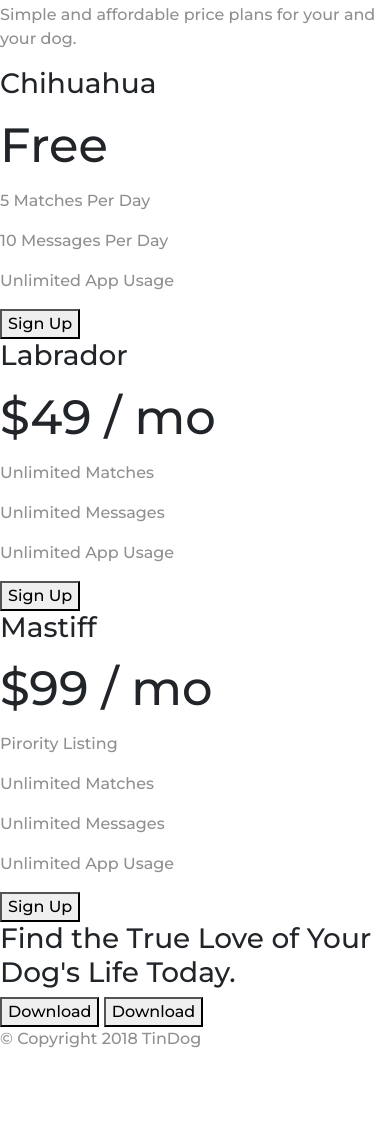
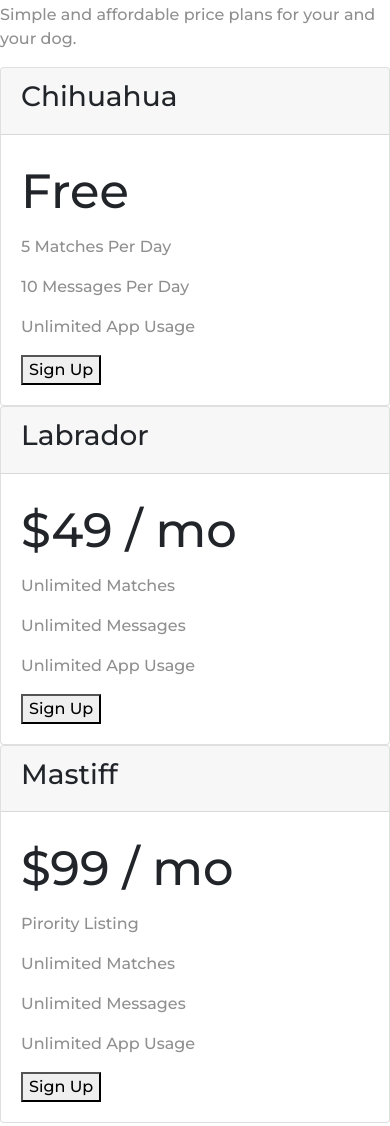
Before and after one commit to kanecruzwalker/bootstrap-practice, a plain HTML site: page index.html in a window 390 px wide. Shown: the part 2878-4004 px from the top of the page. Before the commit the page ends 3945 px from the top, so only its background shows below. Drawn offline with nearby package versions, Linux system fonts and the light colour scheme.

Commit message:
added card, as well as responsiveness

```diff
--- a/index.html
+++ b/index.html
@@ -144,30 +144,56 @@
     <h2>A Plan for Every Dog's Needs</h2>
     <p>Simple and affordable price plans for your and your dog.</p>
 
+    <div class="row">
+      <div class="col-lg-4 col-md-6">
+        <div class="card">
+          <div class="card-header">
+            <h3>Chihuahua</h3>
+          </div>
 
-    <h3>Chihuahua</h3>
+          <div class="card-body">
             <h2>Free</h2>
             <p>5 Matches Per Day</p>
             <p>10 Messages Per Day</p>
             <p>Unlimited App Usage</p>
             <button type="button">Sign Up</button>
+          </div>
+        </div>
+      </div>
 
-
+      <div class="col-lg-4 col-md-6">
+        <div class="card">
+          <div class="card-header">
             <h3>Labrador</h3>
+          </div>
+          <div class="card-body">
             <h2>$49 / mo</h2>
             <p>Unlimited Matches</p>
             <p>Unlimited Messages</p>
             <p>Unlimited App Usage</p>
             <button type="button">Sign Up</button>
+          </div>
+        </div>
+      </div>
 
-
+        <div class="col-lg-4 col-md-12">
+          <div class="card">
+            <div class="card-header">
               <h3>Mastiff</h3>
+            </div>
+            <div class="card-body">
               <h2>$99 / mo</h2>
               <p>Pirority Listing</p>
               <p>Unlimited Matches</p>
               <p>Unlimited Messages</p>
               <p>Unlimited App Usage</p>
               <button type="button">Sign Up</button>
+            </div>
+          </div>
+        </div>
+    </div>
+
+
 
   </section>
 
```
Lines whose indentation alone changed are shown as unchanged.
